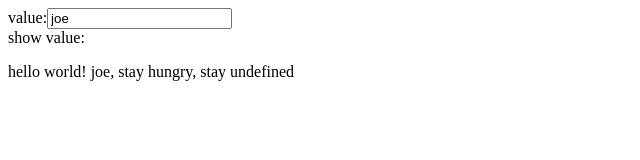
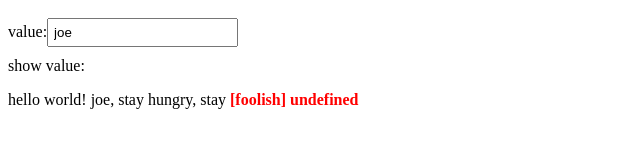
Before and after one commit to joe223/How-to-make-a-template-engine, a plain HTML site: page index.html in a window 1280 px wide. Shown: the whole page, without its empty margins (0-640 px from the left). Drawn offline with Linux system fonts and the light colour scheme.

Commit message:
add render function

```diff
--- a/vue.html
+++ b/index.html
@@ -5,13 +5,34 @@
   <meta name="viewport" content="width=device-width, initial-scale=1.0">
   <meta http-equiv="X-UA-Compatible" content="ie=edge">
   <title>Document</title>
+  <style>
+    input {
+        margin: 10px 0;
+        padding: 5px;
+    }
+  </style>
 </head>
 <body>
   <!-- data binding start-->
-  value:<input type="text" value="joe" id="model" value=""><br>
-  show value:<p id="view"></p>
+  <div id="app1">
+    value:<input type="text" value="joe" id="model" value=""><br>
+    show value:<p id="view"></p>
+  </div>
   <script>
     "use strict"
+    function Pastry(conf) {
+      this.data = conf.data;
+      this.el = conf.el;
+      this.init();
+    }
+    Pastry.prototype = {
+      init: function (){
+
+      }
+    }
+
+
+
     var Joe = {name: ""};
     var m = document.getElementById("model");
     var v = document.getElementById("view");
@@ -45,22 +66,26 @@
   //
   let data = {
     name: "joe",
-    hungry: "hungry"
+    hungry: "hungry",
+    foolishs: "foolish"
   };
+
   let tpl = document.querySelector("#app").innerHTML;
-  let re = /{{([^}}]+)?}}/g;
-  let result = tpl.replace(re, function(str){
-    const val_name = /[^}}|{{| ]+/g;
-    let val = val_name.exec(str)[0];
-    console.log(val+","+str);
-    if(data[val]){
-      return data[val];
-    }else{
-      console.error("variable [" + val + "] is undefined in [data]");
-      return "undefined";
-    }
-  });
-  console.log(re.exec(tpl));
+  function render( tpl, data){
+    const REG_RENDER = /{{([^}}]+)?}}/g;
+    let new_tpl = tpl.replace(REG_RENDER, function(str){
+      const REG_VAL_NAME = /[^}}|{{| ]+/g;
+      let valueName = REG_VAL_NAME.exec(str)[0];
+      if(data[valueName]){
+        return data[valueName];
+      }else{
+        console.error("variable [" + valueName + "] is undefined in [data]");
+        return "<strong style=\"color:red;\">["+valueName+"] undefined</strong>";
+      }
+    });
+    return new_tpl;
+  }
+
 
 
 
@@ -70,6 +95,6 @@
   //     console.log(match);
   // }
 
-  document.querySelector("#app").innerHTML = result;
+  document.querySelector("#app").innerHTML = render(tpl, data);;
 </script>
 </html>
```
